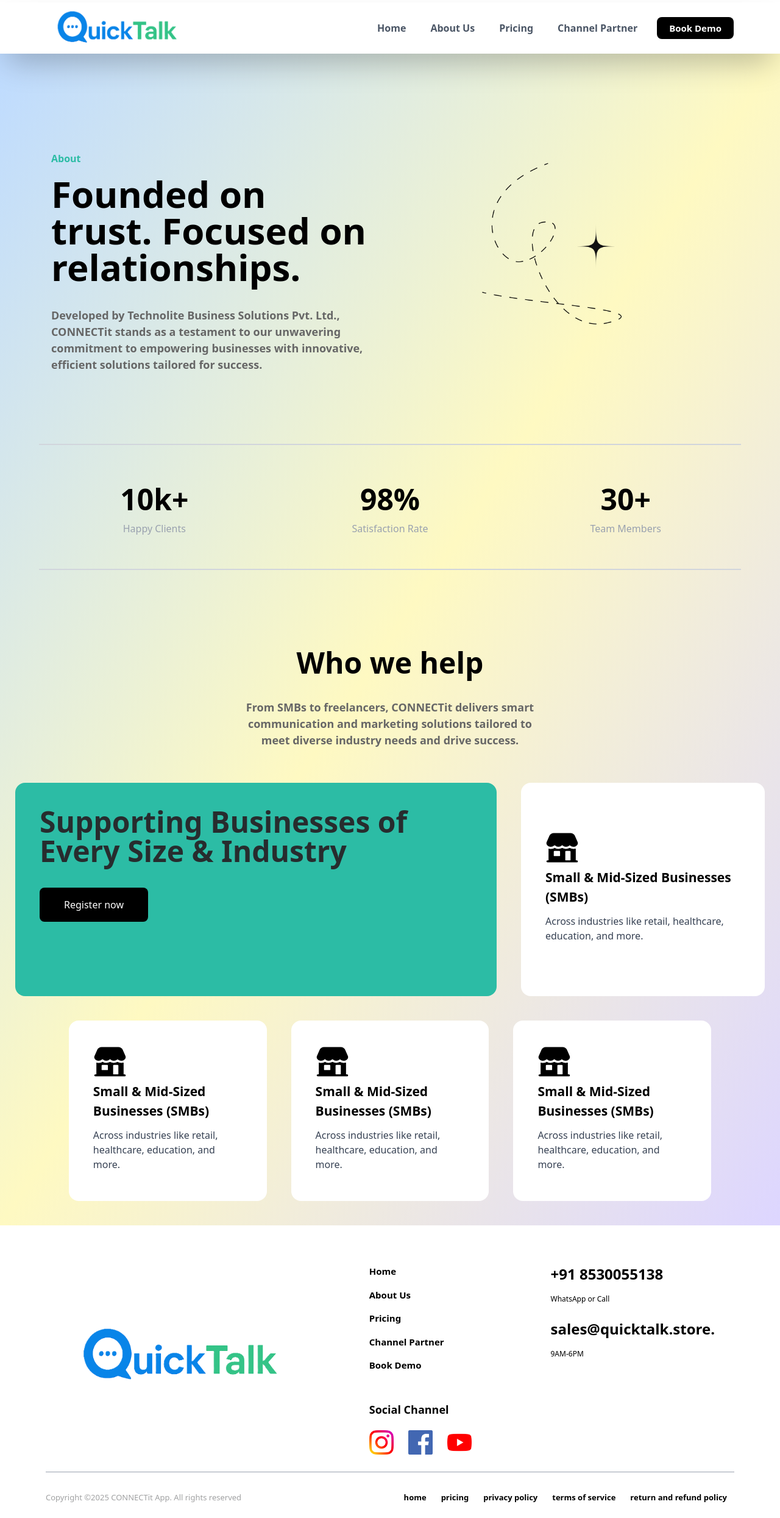
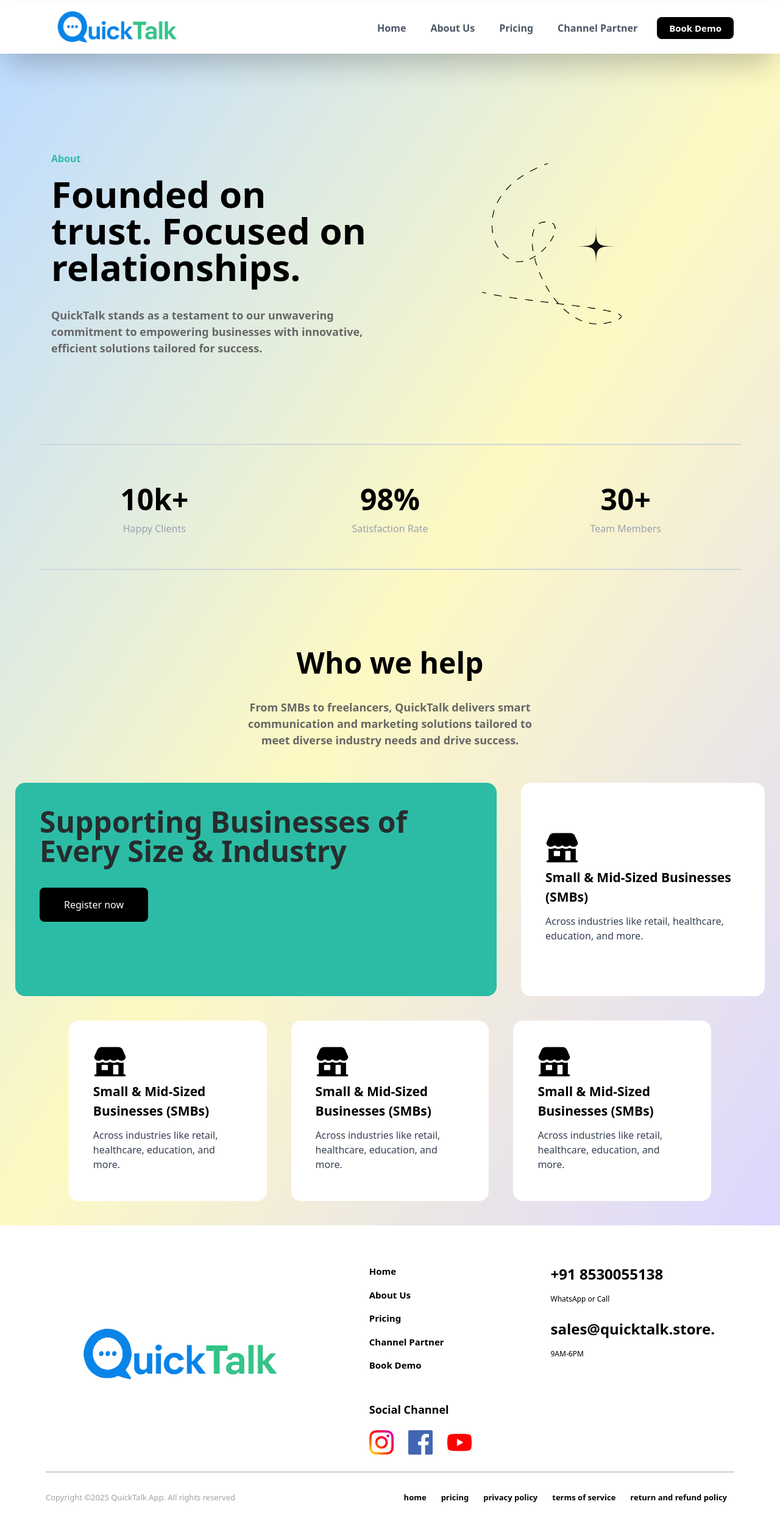
Before and after one commit to Amey2815/Replica_project, a React (Vite) app in the folder frontend/: page /About-Us in a window 1280 px wide. Shown: the whole page at 61% size. Built offline with nearby package versions, Linux system fonts and the light colour scheme.

Commit message:
added small changes

```diff
--- a/frontend/src/components/Footer/Footer.jsx
+++ b/frontend/src/components/Footer/Footer.jsx
@@ -45,7 +45,7 @@
 
             <div className='md:flex block justify-between ' >
                 <div>
-                    <p className='text-[13px] text-[#A0A1A2] md:text-left text-center mb-2 ' >Copyright ©2025 CONNECTit App. All rights reserved</p>
+                    <p className='text-[13px] text-[#A0A1A2] md:text-left text-center mb-2 ' >Copyright ©2025 QuickTalk App. All rights reserved</p>
                 </div>
                 <div>
                     <ul className='flex justify-center mb-4' >
--- a/frontend/src/components/Navbar/Navbar.jsx
+++ b/frontend/src/components/Navbar/Navbar.jsx
@@ -28,7 +28,7 @@
               <a className='px-5 py-4 text-gray-600 hover:bg-gray-100 rounded-[8px] hover:text-violet-500 ' href="/Channel-Partner">Channel Partner</a>
             </div>
             <div  >
-              <a className='bg-black px-5 py-2 ml-3 text-white rounded-[8px] text-[15px] font-bold hover:bg-white hover:text-black transition-colors transform duration-300 hover:outline-black hover:outline-1 ' href="/">Book Demo</a>
+              <a className='bg-black px-5 py-2 ml-3 text-white rounded-[8px] text-[15px] font-bold hover:bg-white hover:text-black transition-colors transform duration-300 hover:outline-black hover:outline-1 ' href="http://wa.me/8530055138">Book Demo</a>
             </div>
           </div>
 
@@ -46,7 +46,7 @@
 
           ))}
           <div className='flex justify-center items-center mt-2' >
-              <a className='bg-black px-5 py-2 ml-3 text-white rounded-[8px] text-[15px] font-bold hover:bg-white hover:text-black transition-colors transform duration-300 hover:outline-black hover:outline-1 ' href="/book">Book Demo</a>
+              <a className='bg-black px-5 py-2 ml-3 text-white rounded-[8px] text-[15px] font-bold hover:bg-white hover:text-black transition-colors transform duration-300 hover:outline-black hover:outline-1 ' href="http://wa.me/8530055138">Book Demo</a>
             </div>
         </div>
 
--- a/frontend/src/pages/About/About.jsx
+++ b/frontend/src/pages/About/About.jsx
@@ -11,7 +11,7 @@
             <div className='p-2.5 mr-7'>
               <p className='text-[16px] font-semibold md:text-left text-center mb-4 text-[#2CBCA5] ' >About</p>
               <h1 className='text-6xl  font-bold md:text-left text-center mb-4 pb-5' >Founded on trust. Focused on relationships.</h1>
-              <p className='text-[18px] text-[#666666] md:text-left text-center font-semibold mb-4 '>Developed by Technolite Business Solutions Pvt. Ltd., CONNECTit stands as a testament to our unwavering commitment to empowering businesses with innovative, efficient solutions tailored for success.</p>
+              <p className='text-[18px] text-[#666666] md:text-left text-center font-semibold mb-4 '> QuickTalk stands as a testament to our unwavering commitment to empowering businesses with innovative, efficient solutions tailored for success.</p>
             </div>
             <div className=' h-[412px] p-2.5 hidden md:flex justify-center items-start' >
               <img className='h-[315px]' src={assets.pic1} alt="" />
@@ -46,7 +46,7 @@
         <div className='flex flex-col justify-center items-center pt-32 pb-5 ' >
           <div className='md:w-[500px] w-[450px] flex flex-col justify-center items-center ' >
             <h1 className='text-5xl font-bold pb-9' >Who we help</h1>
-            <p className='md:text-[18px] text-[14px]  text-center mb-4 font-semibold text-[#666666]' >From SMBs to freelancers, CONNECTit delivers smart communication and marketing solutions tailored to meet diverse industry needs and drive success.</p>
+            <p className='md:text-[18px] text-[14px]  text-center mb-4 font-semibold text-[#666666]' >From SMBs to freelancers, QuickTalk delivers smart communication and marketing solutions tailored to meet diverse industry needs and drive success.</p>
           </div>
 
         </div>
```
